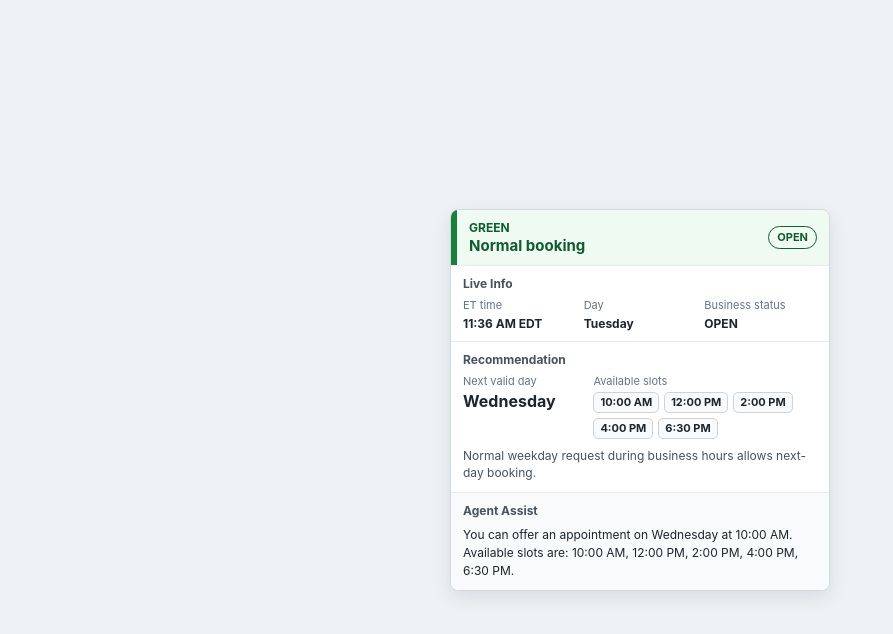
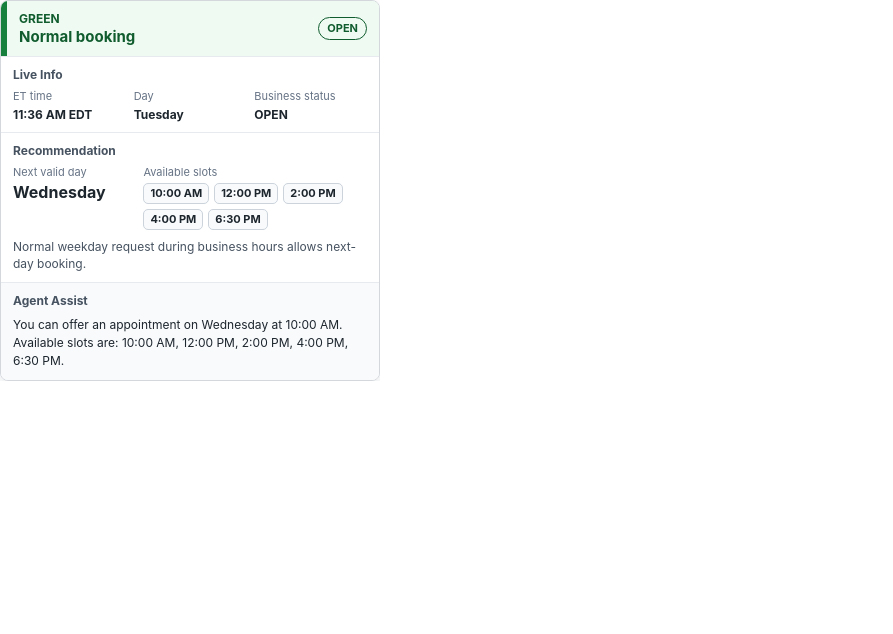
Before and after one commit to ghufranmalic/appt-widget-for-AR, a React (Vite) app: page / in a window 1280 px wide. Shown: the top 634 px of the page, without its empty margins (0-893 px from the left). Built offline with nearby package versions, Linux system fonts and the light colour scheme.

Commit message:
Remove widget page whitespace

```diff
--- a/src/styles.css
+++ b/src/styles.css
@@ -5,19 +5,22 @@
 html,
 body,
 #root {
-  min-height: 100%;
+  margin: 0;
+  padding: 0;
+  width: fit-content;
+  min-width: 0;
+  height: fit-content;
+  min-height: 0;
+  overflow: hidden;
 }
 
 body {
-  margin: 0;
-  padding: 0;
-  background: #eef2f5;
+  background: transparent;
 }
 
 .testShell {
-  min-height: 100vh;
-  display: grid;
-  place-items: center;
   margin: 0;
   padding: 0;
+  width: fit-content;
+  height: fit-content;
 }
```
